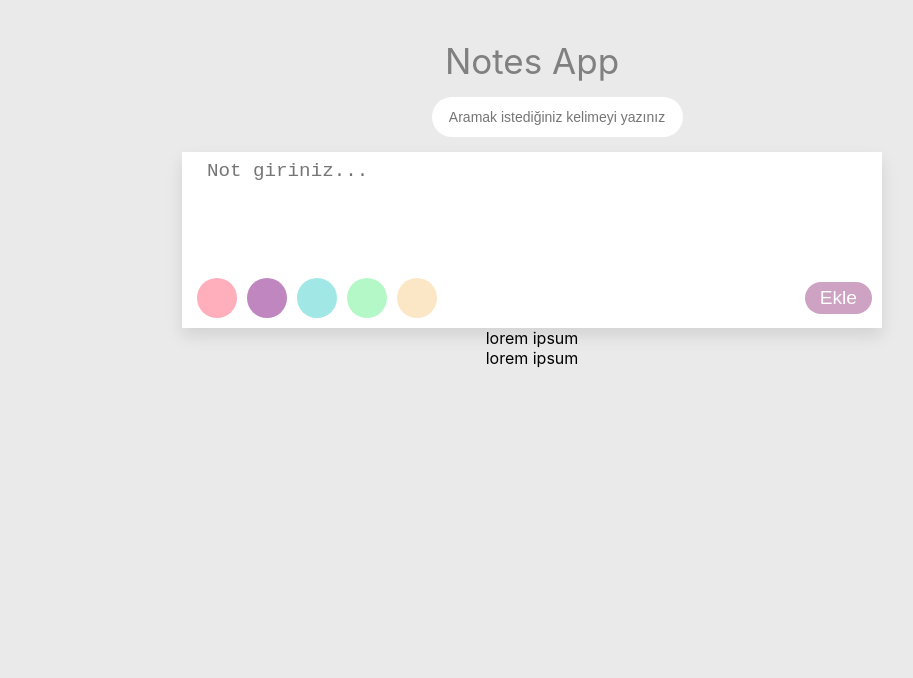
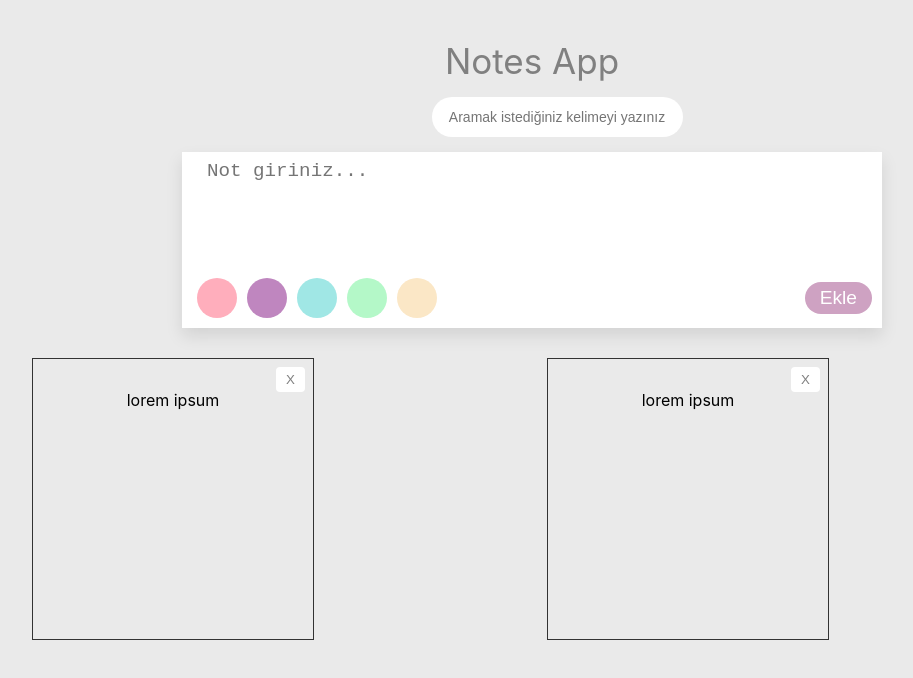
Before and after one commit to reeyhanyilmaz/Redux-NotesApp, a React (Create React App) app: page / in a window 1280 px wide. Shown: the top 678 px of the page, without its empty margins (108-1021 px from the left). Built offline with nearby package versions, Linux system fonts and the light colour scheme; the HTML template or start-up script is replaced by a standard one.

Commit message:
add content design

```diff
--- a/src/components/Content/Content.js
+++ b/src/components/Content/Content.js
@@ -1,22 +1,21 @@
-import React from 'react';
-import { useSelector } from 'react-redux';
-import {selectNotes} from "../../redux/notes/notesSlice"; //not'ları çektik.
-import styles from "./styles.module.css"
+import React from "react";
+import { useSelector } from "react-redux";
+import { selectNotes } from "../../redux/notes/notesSlice"; //not'ları çektik.
+import styles from "./styles.module.css";
 
 function Content() {
-    const item = useSelector(selectNotes);
-    console.log(item);
+  const item = useSelector(selectNotes);
+  console.log(item);
   return (
-    <div>
-        {
-           item.map((not) => (
-                <div key={not.id}>
-                    {not.text}
-                </div>
-            ))
-        }
+    <div className={styles.contentDiv}>
+      {item.map((not) => (
+        <span key={not.id}>
+          <p>{not.text}</p>
+          <button className={styles.deleteButton}>X</button>
+        </span>
+      ))}
     </div>
-  )
+  );
 }
 
 export default Content;
--- a/src/components/Content/styles.module.css
+++ b/src/components/Content/styles.module.css
@@ -0,0 +1,30 @@
+.contentDiv {
+  width: 1000px;
+  display: grid;
+  flex-direction: row;
+  grid-template-columns: repeat(auto-fit, minmax(300px, 1fr));
+  justify-content: space-around;
+  gap: 30px; /*alt alta sıralandığında üstteki ve alttaki kutucuk boşluğu*/
+  margin-top: 30px;
+}
+
+.contentDiv span {
+  position: relative; /* X button ve text uyumlu oldu. */
+  padding: 15px;
+  width: 250px;
+  height: 250px;
+  border: 1px solid #333;
+  justify-self: stretch;
+}
+
+.deleteButton {
+  background-color: #fff;
+  color: grey;
+  border: none;
+  padding: 5px 10px;
+  border-radius: 4px;
+  cursor: pointer;
+  position: absolute;
+  top: 0.5rem;
+  right: 0.5rem;
+}
```
